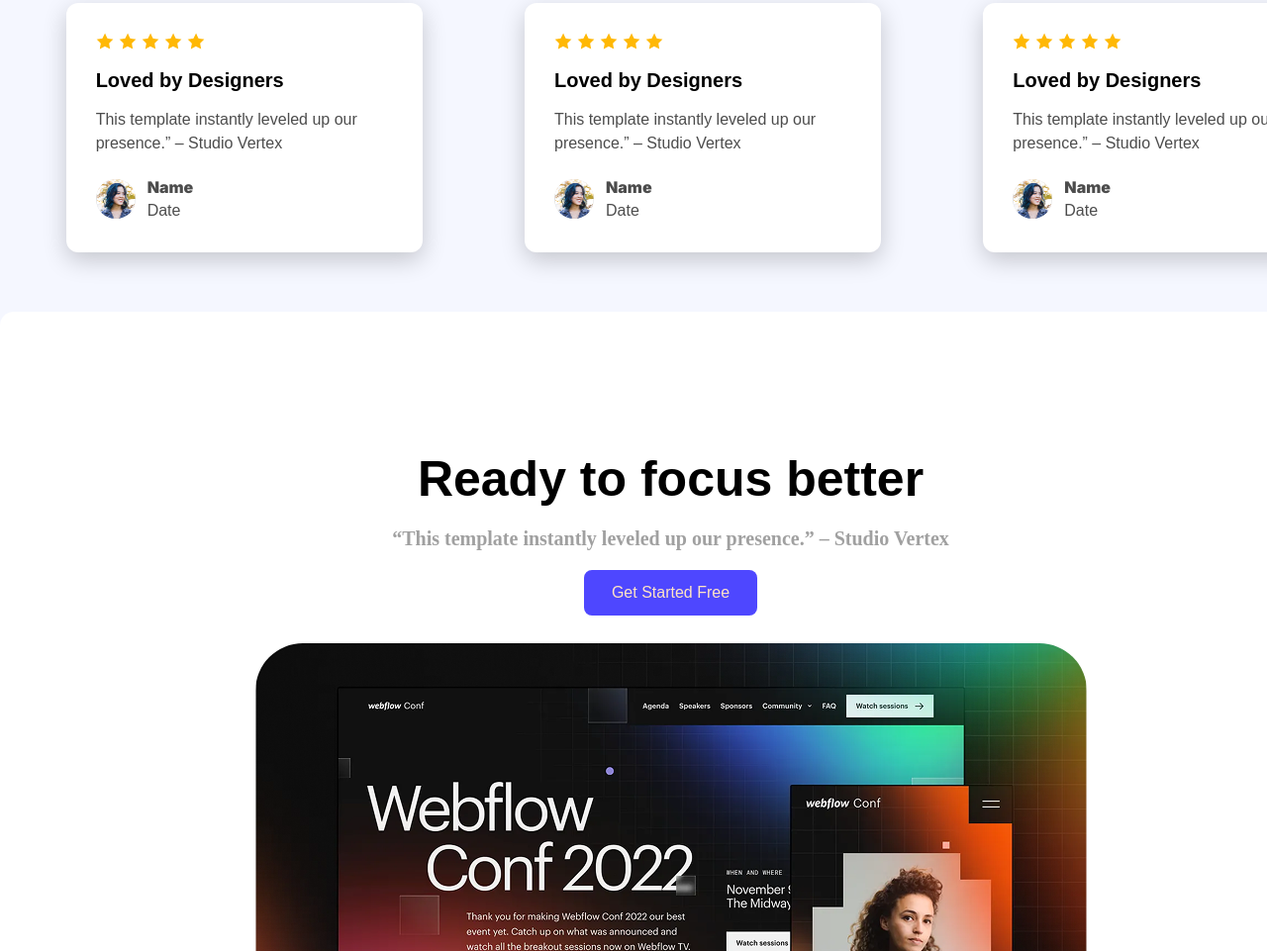
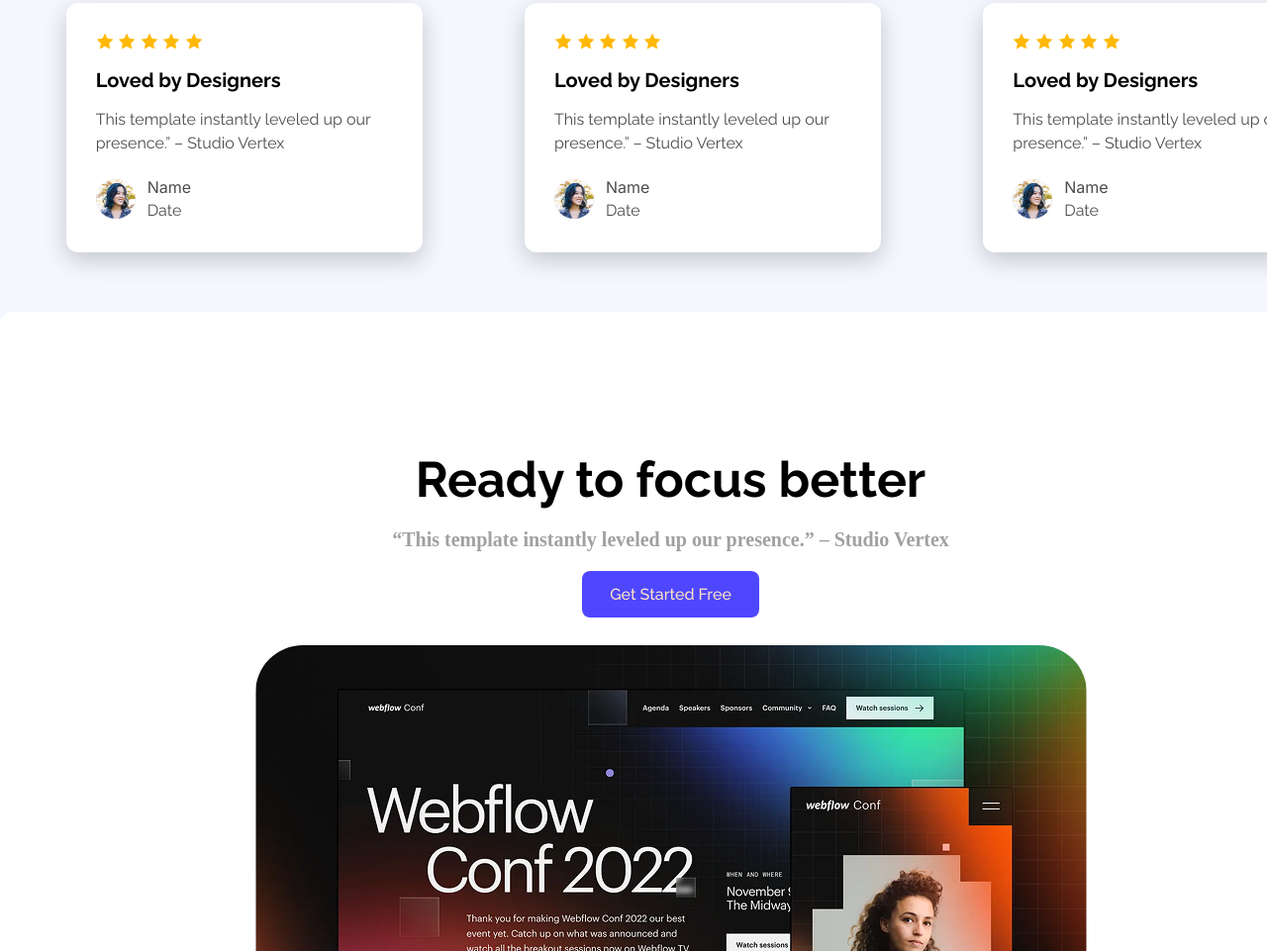
Before and after one commit to Shariful-01/B12A01-landing-launchpad, a plain HTML site: page index.html in a window 1280 px wide. Shown: the part 1839-2800 px from the top of the page at 99% size. Drawn offline with Linux system fonts and the light colour scheme.

Commit message:
readded font inter and raleway

```diff
--- a/index.html
+++ b/index.html
@@ -7,7 +7,7 @@
     <!-- font style inter -->
      <link rel="preconnect" href="https://fonts.googleapis.com">
 <link rel="preconnect" href="https://fonts.gstatic.com" crossorigin>
-<link href="https://fonts.googleapis.com/css2?family=Inter:ital,opsz,wght@0,14..32,100..900;1,14..32,100..900&family=Open+Sans:ital,wght@0,300..800;1,300..800&display=swap" rel="stylesheet">
+<link href="https://fonts.googleapis.com/css2?family=Inter:ital,opsz,wght@0,14..32,100..900;1,14..32,100..900&family=Open+Sans:ital,wght@0,300..800;1,300..800&family=Raleway:ital,wght@0,100..900;1,100..900&display=swap" rel="stylesheet">
 
     <link rel="stylesheet" href="./stylee/style.css">
 </head>
@@ -165,7 +165,6 @@
 </div>
 
 
-
     </footer>
 </body>
 </html>
--- a/stylee/style.css
+++ b/stylee/style.css
@@ -1,3 +1,31 @@
+/* font style */
+
+.inter-font {
+  font-family: "Inter", sans-serif;
+  font-optical-sizing: auto;
+  font-style: normal;
+}
+
+.raleway-font {
+  font-family: "Raleway", sans-serif;
+  font-optical-sizing: auto;
+  font-style: normal;
+}
+
+
+/*  .inter-font {
+  font-family: "Inter", sans-serif;
+  font-optical-sizing: auto;
+  font-weight: 900;
+  font-style: normal;
+} */
+
+/* .raleway-font {
+  font-family: "Raleway", sans-serif;
+  font-optical-sizing: auto;
+  font-weight: 400;
+  font-style: normal;
+} */
 /* whole page style */
 .webpage{
     background-color: #F5F7FF;
@@ -22,20 +50,6 @@ body {
     /* width: 1440px; */
     height: 698px;
     background-position: center;
-}
-/* font style */
-.inter-font {
-  font-family: "Inter", sans-serif;
-  font-optical-sizing: auto;
-  font-weight: 900;
-  font-style: normal;
-}
-
-.raleway-font {
-  font-family: "Raleway", sans-serif;
-  font-optical-sizing: auto;
-  font-weight: 400;
-  font-style: normal;
 }
 
 /* nav style */
```
